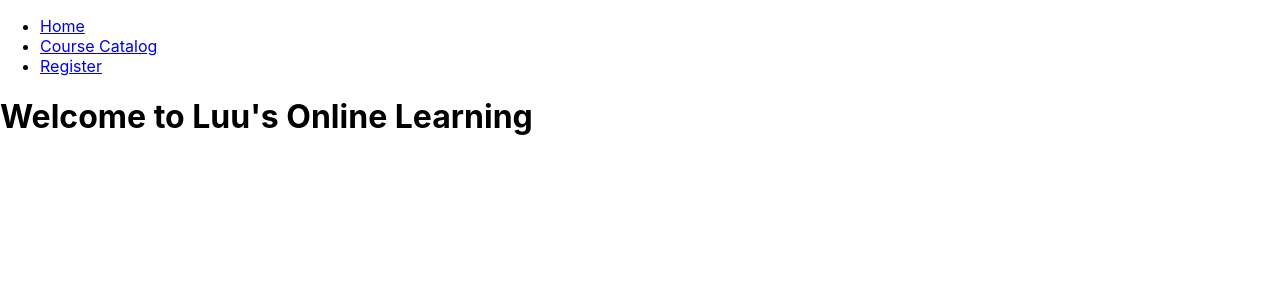
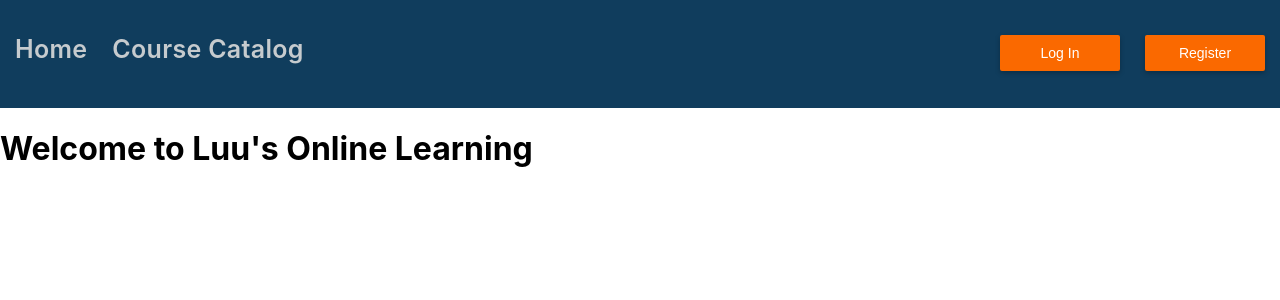
Before and after one commit to mrluu/online-classes, a React (Create React App) app: page / in a window 1280 px wide. Shown: the top 300 px of the page. Built offline with nearby package versions, Linux system fonts and the light colour scheme.

Commit message:
added some styling

```diff
--- a/src/App.css
+++ b/src/App.css
@@ -1,25 +1,43 @@
 .App {
   text-align: center;
-}
 
-.App-logo {
-  animation: App-logo-spin infinite 20s linear;
-  height: 40vmin;
 }
 
 .App-header {
-  background-color: #282c34;
-  min-height: 100vh;
-  display: flex;
-  flex-direction: column;
-  align-items: center;
-  justify-content: center;
+  color: #fff;
+  background-color: #103D5D;
+  padding: 33px 15px 25px 15px;
+  min-height: 50px;
   font-size: calc(10px + 2vmin);
-  color: white;
 }
 
-.App-link {
-  color: #61dafb;
+.left {
+  float: left;
+}
+
+.right {
+  float: right;
+}
+
+.header-link {
+  color: #c6cbce;
+  text-decoration: none;
+  font-size: 25px;
+  font-weight: 600;
+  letter-spacing: 0.3px;
+}
+
+button {
+  border-radius: 2px;
+  min-width: 88px;
+  background-color: #FA6900;
+  cursor: pointer;
+  border: 0;
+  min-width: 120px;
+  color: #fff;
+  font-size: 14px;
+  box-shadow: 0 2px 5px 0 rgba(0,0,0,.26);
+  padding: 10px 6px;
 }
 
 .course-listings-table {
@@ -32,17 +50,15 @@
      color:inherit;
      border:none;
      padding:0!important;
+     box-shadow: none;
      font: inherit;
      /*border is optional*/
-     border-bottom:1px solid #444;
+     text-decoration: underline;
      cursor: pointer;
 }
 
-@keyframes App-logo-spin {
-  from {
-    transform: rotate(0deg);
-  }
-  to {
-    transform: rotate(360deg);
-  }
+.divider{
+    width:25px;
+    height:auto;
+    display:inline-block;
 }
--- a/src/App.js
+++ b/src/App.js
@@ -1,24 +1,14 @@
 import React, { Component } from 'react';
 import logo from './logo.svg';
 import './App.css';
+import AppRouter from './AppRouter'
 
 class App extends Component {
   render() {
     return (
       <div className="App">
         <header className="App-header">
-          <img src={logo} className="App-logo" alt="logo" />
-          <p>
-            Edit <code>src/App.js</code> and save to reload.
-          </p>
-          <a
-            className="App-link"
-            href="https://reactjs.org"
-            target="_blank"
-            rel="noopener noreferrer"
-          >
-            Learn React
-          </a>
+          <AppRouter/>
         </header>
       </div>
     );
--- a/src/AppRouter.js
+++ b/src/AppRouter.js
@@ -7,26 +7,23 @@ import Register from "./Register";
 const AppRouter = () => (
   <Router>
     <div>
-      <nav>
-        <ul>
-          <li>
-            <Link to="/home/">Home</Link>
-          </li>
-          <li>
-            <Link to="/catalog/">Course Catalog</Link>
-          </li>
-          <li>
-            <Link to="/register/">Register</Link>
-          </li>
-        </ul>
-      </nav>
+      <header className="App-header">
+          <span className="left">
+            <Link className="header-link" to="/home/">Home</Link>
+            <div className="divider"/>
+            <Link className="header-link" to="/catalog/">Course Catalog</Link>
+          </span>
+          <span className="right">
+            <button>Log In</button>
+            <div className="divider"/>
+            <button>Register</button>
+          </span>
+      </header>
 
       <Route path="/register/" component={Register} />
       <Route path="/catalog/" component={Catalog} />
       <Route path="/home/" component={Home} />
       <Route path="/" exact component={Home} />
-
-
     </div>
   </Router>
 );
--- a/src/index.js
+++ b/src/index.js
@@ -2,6 +2,7 @@ import React from 'react';
 import ReactDOM from 'react-dom';
 import './index.css';
 import AppRouter from './AppRouter';
+import App from './App'
 import * as serviceWorker from './serviceWorker';
 
 ReactDOM.render(<AppRouter />, document.getElementById('root'));
```
